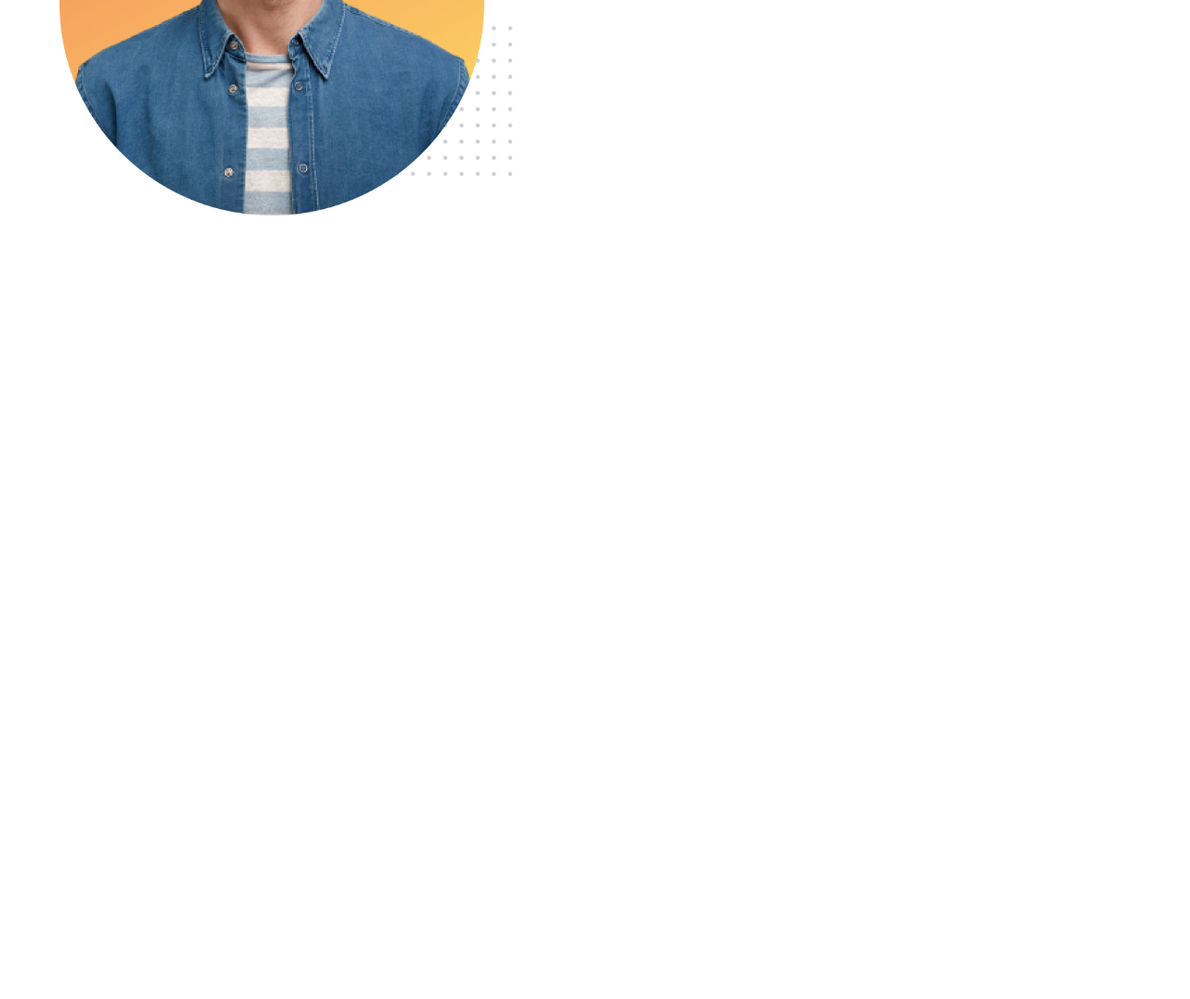
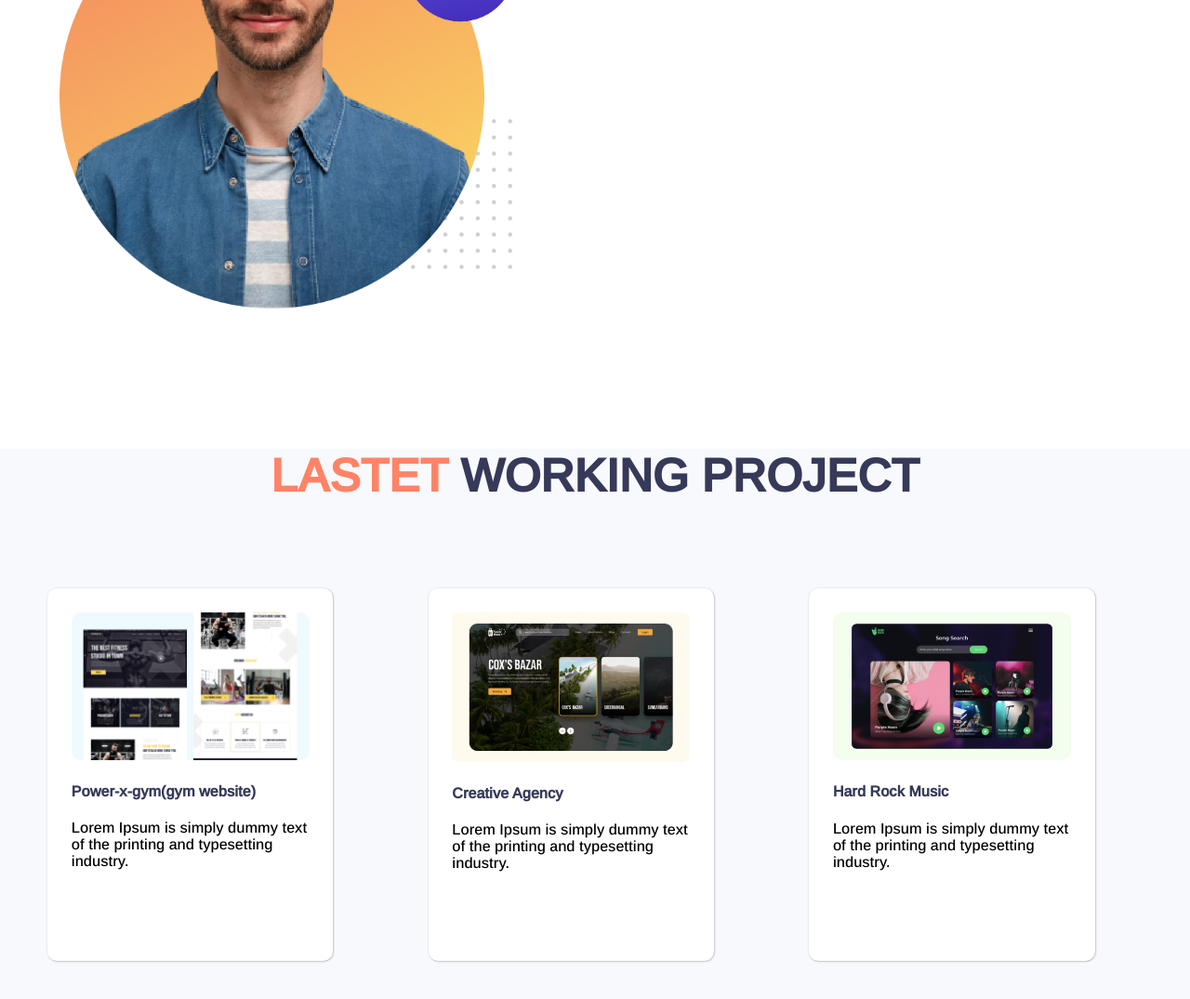
Before and after one commit to iamjahid697/Assignment01, a plain HTML site: page index.html in a window 1280 px wide. Shown: the part 1159-2234 px from the top of the page at 93% size. Before the commit the page ends 1459 px from the top, so only its background shows below. Drawn offline with nearby package versions, Linux system fonts and the light colour scheme.

Commit message:
3 part done

```diff
--- a/index.html
+++ b/index.html
@@ -10,8 +10,8 @@
 <body>
     <section>
         <div class="half-width">
-            <h1 class="h1-intro">HELLO, I'M</h1>
-            <h1 class="h1-intro2">ROB DAVIDSON</h1>
+            <h1 class="font-color-one">HELLO, I'M</h1>
+            <h1 class="font-color-two">ROB DAVIDSON</h1>
             <p>A full stack allaround designer that placerat in massa consectetur</p>
             <a class="button-link" target="_blank" href="#">Hire Me</a>
         </div>
@@ -24,10 +24,28 @@
             <img src="images/do not use this pic2.png" alt="">
         </div>
         <div class="half-width">
-            <h1 class="h1-intro">ABOUT</h1>
+            <h1 class="font-color-one">ABOUT</h1>
             <p>Lorem Ipsum is simply dummy text of the printing and typesetiing industry.Lorem Ipsum has been the industry's standard dummy text ever since the 1500s, when an unknown printer took a galley of type and scrambled it to make a type specimen book.</p>
             <a class="button-link"  target="_blank" href="#">Download CV</a>
         </div>
     </section>
+    <section class="lasted-working-project">
+        <h1 id="lastet-work"><span class="font-color-two">LASTET</span> <span class="font-color-one">WORKING PROJECT</span></h1>
+        <div class="oneThird-width">
+            <img src="images/image 4.png" alt="">
+            <h4 class="font-color-one">Power-x-gym(gym website)</h4>
+            <p>Lorem Ipsum is simply dummy text of the printing and typesetting industry.</p>
+        </div>
+        <div class="oneThird-width">
+            <img src="images/image 5.png" alt="">
+            <h4 class="font-color-one">Creative Agency</h4>
+            <p>Lorem Ipsum is simply dummy text of the printing and typesetting industry.</p>
+        </div>
+        <div class="oneThird-width">
+            <img src="images/image 8.png" alt="">
+            <h4 class="font-color-one">Hard Rock Music</h4>
+            <p>Lorem Ipsum is simply dummy text of the printing and typesetting industry.</p>
+        </div>
+    </section>
 </body>
 </html>
--- a/style.css
+++ b/style.css
@@ -11,10 +11,10 @@ body{
 h1{
     font-size: 50px;
 }
-.h1-intro{
+.font-color-one{
     color: #363958;
 }
-.h1-intro2{
+.font-color-two{
     color: #FF8367;
 }
 .half-width img{
@@ -22,7 +22,7 @@ h1{
 }
 section{
     height: 500px;
-    padding-bottom: 200px;
+    padding-bottom: 300px;
 }
 .button-link{
     text-decoration: none;
@@ -33,3 +33,23 @@ section{
     font-weight: 700;
     font-style: normal;
 }
+#lastet-work{
+    text-align: center;
+}
+.oneThird-width{
+    width: 20%;
+    float: left;
+    margin: 4%;
+    padding: 2%;
+    border-radius: 10px;
+    background-color: white;
+    box-shadow: .5px .5px 2px rgb(168, 167, 167);
+    height: 70%;
+}
+.oneThird-width img{
+    width: 100%;
+}
+.lasted-working-project{
+    box-sizing: 100% 80%;
+    background-color:#F8F9FC;
+}
```
